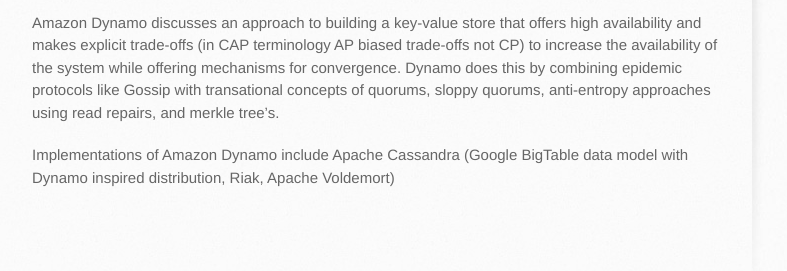
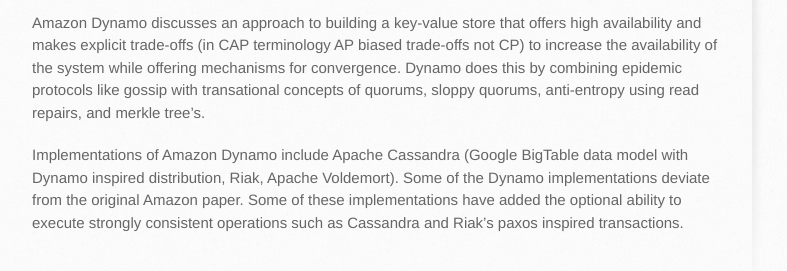
Before and after one commit to simongui/simongui.github.io, a Jekyll site: the page built from distributed-systems/eventual-consistency.md, in a window 1280 px wide, cut to the strip 436-707 px from the top of the page. Shown: the whole strip, without its empty margins (138-925 px from the left). Built offline with Jekyll 4.4.1, drawn with Linux system fonts in a browser that asks for light colours.

Commit message:
no message

```diff
--- a/distributed-systems/eventual-consistency.md
+++ b/distributed-systems/eventual-consistency.md
@@ -9,6 +9,6 @@
 
 [Amazon Dynamo: Amazon’s Highly Available Key-value Store](http://www.allthingsdistributed.com/files/amazon-dynamo-sosp2007.pdf){:target="_blank"}
 
-Amazon Dynamo discusses an approach to building a key-value store that offers high availability and makes explicit trade-offs (in CAP terminology AP biased trade-offs not CP) to increase the availability of the system while offering mechanisms for convergence. Dynamo does this by combining epidemic protocols like Gossip with transational concepts of quorums, sloppy quorums, anti-entropy approaches using read repairs, and merkle tree's.
+Amazon Dynamo discusses an approach to building a key-value store that offers high availability and makes explicit trade-offs (in CAP terminology AP biased trade-offs not CP) to increase the availability of the system while offering mechanisms for convergence. Dynamo does this by combining epidemic protocols like gossip with transational concepts of quorums, sloppy quorums, anti-entropy using read repairs, and merkle tree's.
 
-Implementations of Amazon Dynamo include Apache Cassandra (Google BigTable data model with Dynamo inspired distribution, Riak, Apache Voldemort)
+Implementations of Amazon Dynamo include Apache Cassandra (Google BigTable data model with Dynamo inspired distribution, Riak, Apache Voldemort). Some of the Dynamo implementations deviate from the original Amazon paper. Some of these implementations have added the optional ability to execute strongly consistent operations such as Cassandra and Riak's paxos inspired transactions.
```
